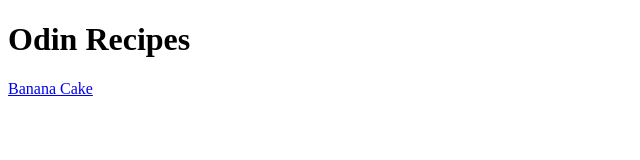
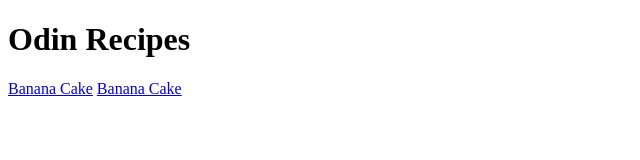
Before and after one commit to devildem/odin-recipes, a plain HTML site: page index.html in a window 1280 px wide. Shown: the whole page, without its empty margins (0-640 px from the left). Drawn offline with Linux system fonts and the light colour scheme.

Commit message:
Add link
Linked the coconut-dream-snake-cake to the index page.

```diff
--- a/index.html
+++ b/index.html
@@ -7,5 +7,6 @@
     <body>
         <h1>Odin Recipes</h1>
         <a href="recipes/banana-cake.html" target="_blank" rel="noopener noreferrer">Banana Cake</a>
+        <a href="recipes/coconut-dream-snake-cake.html" target="_blank" rel="noopener noreferrer">Banana Cake</a>
     </body>
 </html>
```
